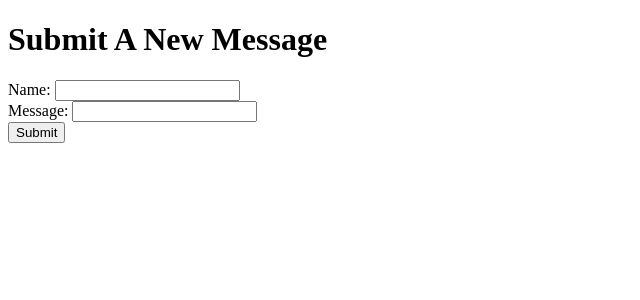
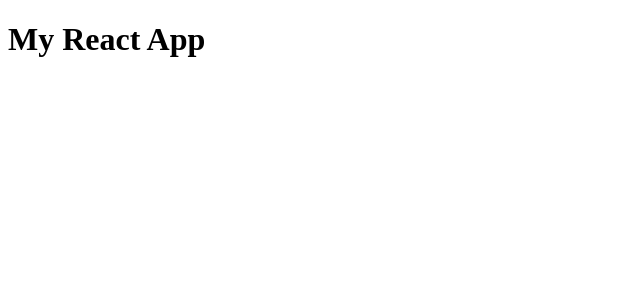
Before and after one commit to MrGSense/react-starter-boilerplate, a React app: page / in a window 1280 px wide. Shown: the top 300 px of the page, without its empty margins (0-640 px from the left). Built offline with nearby package versions, Linux system fonts and the light colour scheme.

Commit message:
Git learning experience

```diff
--- a/src/components/App.js
+++ b/src/components/App.js
@@ -1,11 +1,10 @@
 import React, { Component } from 'react';
-import MessageForm from './MessageForm';
 
 class App extends Component {
     render() {
         return (
             <div className="App">
-                <MessageForm />
+                <h1>My React App</h1>
             </div>
         )
     }
--- a/src/components/MessageForm.js
+++ /dev/null
@@ -1,57 +0,0 @@
-import React, { Component } from 'react';
-
-class MessageForm extends Component{
-    constructor(props){
-        super(props);
-        this.state = {
-            name: "",
-            message: ""
-        }
-    }
-
-    onChange = e => {
-        this.setState({[e.target.name]: e.target.value});
-    }
-
-    onSubmit = e => {
-        e.preventDefault();
-
-        const newMessage = {
-            name: this.state.name,
-            message: this.state.message
-        }
-
-        fetch('/api/messages', {
-            method: 'post',
-            headers: {
-                'Content-Type': 'application/json',
-            },
-            body: JSON.stringify({name: newMessage.name, message: newMessage.message})
-        })
-        .catch(err => console.log(err));
-
-        document.querySelector('#name').value = '';
-        document.querySelector('#message').value = '';
-    }
-
-    render() {
-        return (
-            <div className="NewMessage">
-                <h1>Submit A New Message</h1>
-                <form className="MessageForm" onSubmit={this.onSubmit}>
-                    <div className="NameInput">
-                        <label>Name: </label>
-                        <input type="text" name="name" id="name" onChange={this.onChange}></input>
-                    </div>
-                    <div className="MessageInput">
-                        <label>Message: </label>
-                        <input type="text" name="message" id="message" onChange={this.onChange}></input>
-                    </div>
-                    <button className="FormSubmission">Submit</button>
-                </form>
-            </div>
-        )
-    }
-}
-
-export default MessageForm;
```
